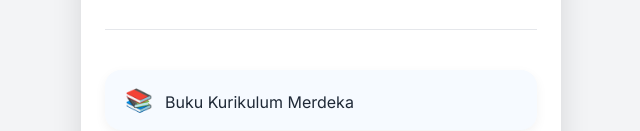
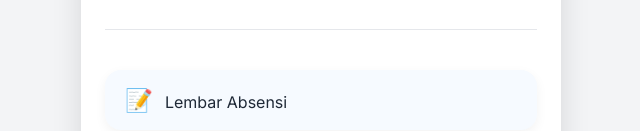
Before and after one commit to masozin/sitesdn01ttr, a plain HTML site: page index.html in a window 1280 px wide. Shown: the part 669-800 px from the top of the page, without its empty margins (319-959 px from the left). Drawn offline with Linux system fonts and the light colour scheme.

Commit message:
tambah tombol absen

```diff
--- a/index.html
+++ b/index.html
@@ -58,6 +58,10 @@
                 <div class="divider"></div>
 
                 <!-- tombol biasa -->
+                <a href="https://docs.google.com/spreadsheets/d/1krsHuu-25g8k_ogzqvM_ed4D8d3NiIgkwpuzH59kNWI/edit?usp=sharing"
+                    class="link-card">
+                    <span><span class="link-icon">📝</span>Lembar Absensi</span>
+                </a>
                 <a href="https://sites.google.com/guru.sd.belajar.id/sdn01totorejo/buku-kurikulum-merdeka"
                     class="link-card">
                     <span><span class="link-icon">📚</span>Buku Kurikulum Merdeka</span>
```
